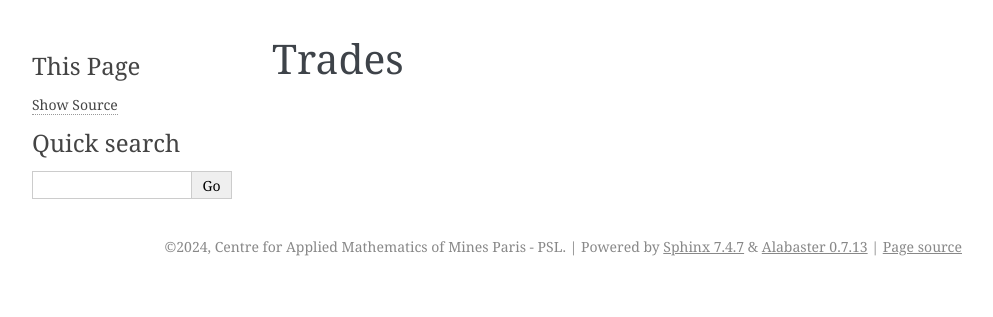
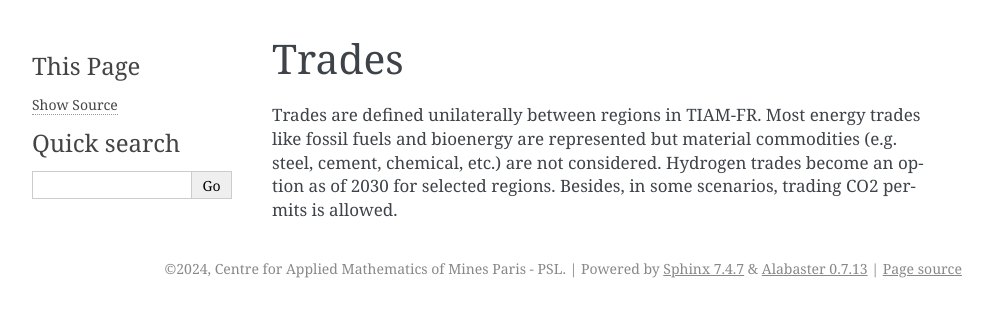
Before and after one commit to LucasDesport/tiam-fr, a Sphinx documentation site: the page built from docs/trades/index.md, in a window 1280 px wide. Shown: the top 317 px of the page, without its empty margins (148-1141 px from the left). Built offline with Sphinx 7.4.7, drawn with Linux system fonts in a browser that asks for light colours; pages that are not in the unit, such as notebooks, are missing from menus.

Commit message:
Update index.md

```diff
--- a/docs/trades/index.md
+++ b/docs/trades/index.md
@@ -1 +1,3 @@
 # Trades
+
+Trades are defined unilaterally between regions in TIAM-FR. Most energy trades like fossil fuels and bioenergy are represented but material commodities (e.g. steel, cement, chemical, etc.) are not considered. Hydrogen trades become an option as of 2030 for selected regions. Besides, in some scenarios, trading CO2 permits is allowed.
```
